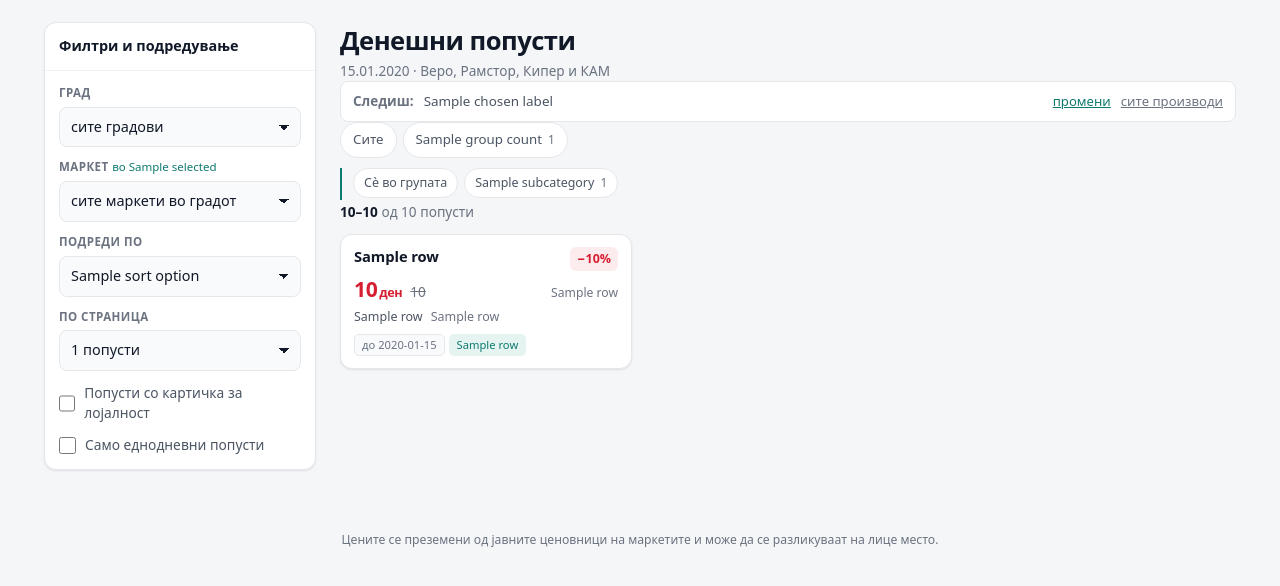
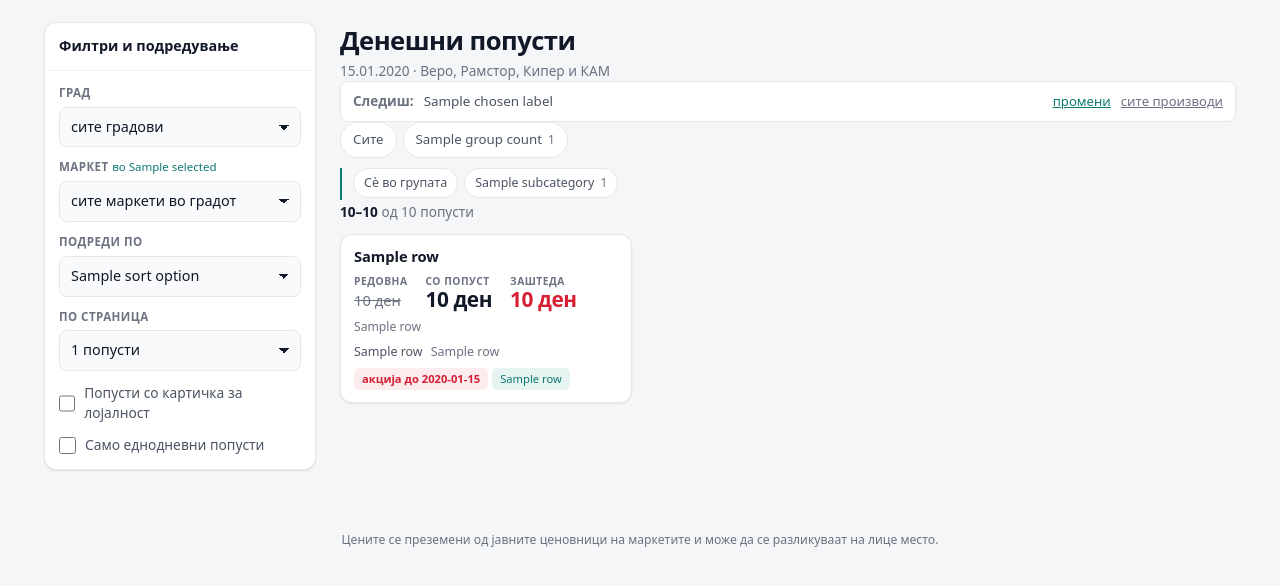
Before and after one commit to Darkosp/Marketcheker, a FastAPI app: template backend/app/web/templates/index.html in a window 1280 px wide. Shown: the part 47-633 px from the top of the page. Run offline with FastAPI, Linux system fonts and the light colour scheme; the template is opened without the code that fills it: most values are stand-ins (such as "Sample title", 1, 10 or a date in 2020); parts of the project's set-up code (start-up, migrations or seed data) failed here and were passed over.

Commit message:
Show money on the card instead of a percentage
The card is now what the pricelist says: the name exactly as published, the
regular price, the price with the discount, and the difference between them.
Plus how long it lasts - "акција до 13.10" or "само денес" - because that is
the other thing the pricelist states and the shopper needs.

The percentage is gone, and sorting now goes by money saved. The two are not
the same order: in the seeded data "ТАЈМ АУТ" has the biggest percentage
(59%) and saves 59 denars, while olive oil at 35% saves 250. A test holds
that difference so the two cannot quietly merge again.

Rows whose pricelist never published a regular price show no saving rather
than a zero - the saving is unknown, not nothing.

Old links carrying sortiraj=popust still work; the option is simply no
longer offered.

Co-Authored-By: Claude Opus 5 <noreply@anthropic.com>

```diff
--- a/backend/app/web/static/app.css
+++ b/backend/app/web/static/app.css
@@ -337,62 +337,60 @@ select:focus-visible,
 
 .card-loyalty { border-left: 3px solid var(--loyalty); }
 
-.card-top { display: flex; align-items: flex-start; gap: 10px; }
-
 .name {
-  flex: 1;
   margin: 0;
   font-size: 0.92rem;
   font-weight: 560;
-  line-height: 1.3;
+  line-height: 1.35;
   letter-spacing: -0.005em;
 }
 
-.pct {
-  flex: 0 0 auto;
-  padding: 3px 7px;
-  font-size: 0.78rem;
-  font-weight: 700;
-  font-variant-numeric: tabular-nums;
-  color: var(--sale);
-  background: var(--sale-soft);
-  border-radius: 6px;
+/* Трите броја во ред: редовна, со попуст, заштеда. Секој со ситна ознака
+   над себе - без неа „700 500 200" не кажува ништо. */
+.prices {
+  display: flex;
+  flex-wrap: wrap;
+  align-items: flex-end;
+  gap: 4px 18px;
 }
 
-.pct-mid { color: #fff; background: #e0533f; }
-.pct-high { color: #fff; background: var(--sale); }
+.price-was, .price-now, .price-save { display: grid; gap: 1px; }
 
-@media (prefers-color-scheme: dark) {
-  .pct-mid, .pct-high { color: #2a0a0f; }
-  .pct-mid { background: #ff9a7a; }
+.price-cap {
+  font-size: 0.64rem;
+  font-weight: 600;
+  letter-spacing: 0.05em;
+  text-transform: uppercase;
+  color: var(--muted);
 }
 
-.prices {
-  display: flex;
-  align-items: baseline;
-  flex-wrap: wrap;
-  gap: 8px;
+.price-was s {
+  font-size: 0.92rem;
+  color: var(--muted);
+  font-variant-numeric: tabular-nums;
 }
 
-.price-new {
-  font-size: 1.32rem;
+.price-now strong {
+  font-size: 1.3rem;
   font-weight: 700;
-  line-height: 1;
+  line-height: 1.05;
+  color: var(--text);
+  font-variant-numeric: tabular-nums;
+  letter-spacing: -0.02em;
+}
+
+/* Заштедата е бројот поради кој страницата постои - таа е обоената. */
+.price-save strong {
+  font-size: 1.3rem;
+  font-weight: 700;
+  line-height: 1.05;
   color: var(--sale);
   font-variant-numeric: tabular-nums;
   letter-spacing: -0.02em;
 }
 
-.price-new small { margin-left: 2px; font-size: 0.6em; font-weight: 600; }
-
-.price-old {
-  font-size: 0.85rem;
-  color: var(--muted);
-  font-variant-numeric: tabular-nums;
-}
-
 .price-unit {
-  margin-left: auto;
+  margin: 0;
   font-size: 0.76rem;
   color: var(--muted);
   font-variant-numeric: tabular-nums;
--- a/backend/app/web/templates/partials/results.html
+++ b/backend/app/web/templates/partials/results.html
@@ -23,27 +23,37 @@
   <ul class="cards">
     {% for row in rows %}
       <li class="card{% if row.is_loyalty_only %} card-loyalty{% endif %}">
-        <div class="card-top">
-          <h3 class="name">{{ row.product_name }}</h3>
-          {% if row.discount_pct %}
-            {% set pct = row.discount_pct|round(0, "floor")|int %}
-            <span class="pct {% if pct >= 40 %}pct-high{% elif pct >= 20 %}pct-mid{% endif %}">
-              −{{ pct }}%
+        {# Називот е точно како во ценовникот - така корисникот го бара на
+           полицата. #}
+        <h3 class="name">{{ row.product_name }}</h3>
+
+        {# Трите броја: што чинеше, што чини, колку се заштедува. Процентот
+           го нема намерно: 50% на производ од 100 денари е 50 денари, а
+           28% на кафе од 700 е 200 - бројот во денари е тој што кажува. #}
+        <div class="prices">
+          {% if row.regular_price %}
+            <span class="price-was">
+              <span class="price-cap">редовна</span>
+              <s>{{ row.regular_price|round(0, "floor")|int }} ден</s>
+            </span>
+          {% endif %}
+          {% if row.discount_price %}
+            <span class="price-now">
+              <span class="price-cap">со попуст</span>
+              <strong>{{ row.discount_price|round(0, "floor")|int }} ден</strong>
+            </span>
+          {% endif %}
+          {% if row.savings %}
+            <span class="price-save">
+              <span class="price-cap">заштеда</span>
+              <strong>{{ row.savings|round(0, "floor")|int }} ден</strong>
             </span>
           {% endif %}
         </div>
 
-        <div class="prices">
-          {% if row.discount_price %}
-            <span class="price-new">{{ row.discount_price|round(0, "floor")|int }}<small>ден</small></span>
-          {% endif %}
-          {% if row.regular_price %}
-            <s class="price-old">{{ row.regular_price|round(0, "floor")|int }}</s>
-          {% endif %}
-          {% if row.unit_price_label %}
-            <span class="price-unit">{{ row.unit_price_label }}</span>
-          {% endif %}
-        </div>
+        {% if row.unit_price_label %}
+          <p class="price-unit">{{ row.unit_price_label }}</p>
+        {% endif %}
 
         <div class="card-meta">
           <span class="store">{{ row.where_label }}</span>
@@ -55,13 +65,16 @@
         </div>
 
         <div class="tags">
-          {% if row.is_loyalty_only %}
-            <span class="tag tag-loyalty">само со картичка</span>
-          {% endif %}
+          {# Колку трае - онака како што го пишува ценовникот. #}
           {% if row.is_single_day %}
             <span class="tag tag-day">само денес</span>
           {% elif row.valid_to %}
-            <span class="tag">до {{ row.valid_to.strftime("%d.%m") }}</span>
+            <span class="tag tag-day">акција до {{ row.valid_to.strftime("%d.%m") }}</span>
+          {% else %}
+            <span class="tag">без наведен рок</span>
+          {% endif %}
+          {% if row.is_loyalty_only %}
+            <span class="tag tag-loyalty">само со картичка</span>
           {% endif %}
           {% if row.subcategory_name %}
             <span class="tag tag-sub">{{ row.subcategory_name }}</span>
```
Also changed, not shown: backend/app/api/routes/pages.py (+6 -3 lines), backend/app/services/discounts.py (+25 -1 lines), backend/tests/test_discounts.py (+48 -0 lines), backend/tests/test_pages.py (+18 -0 lines).
